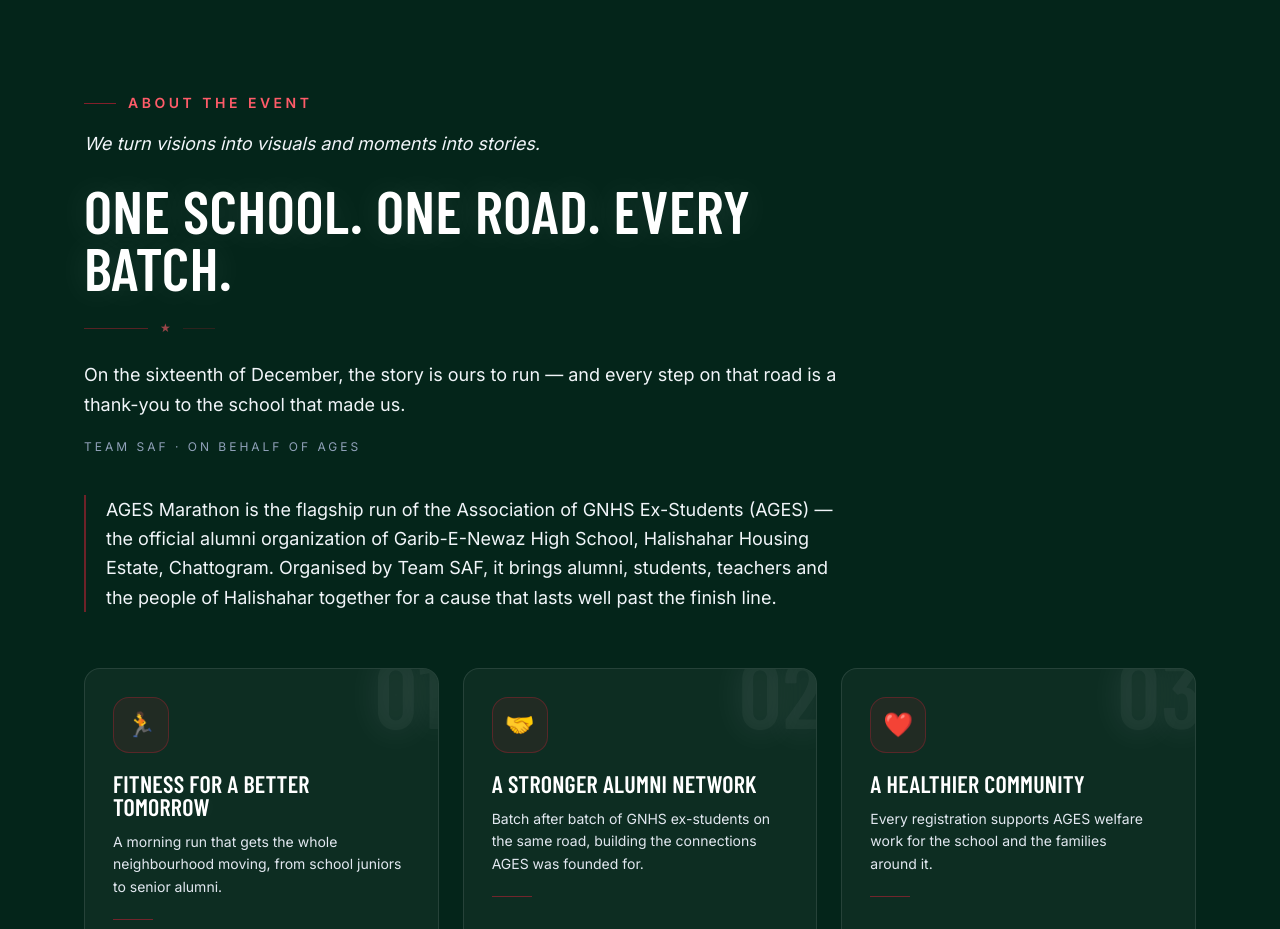
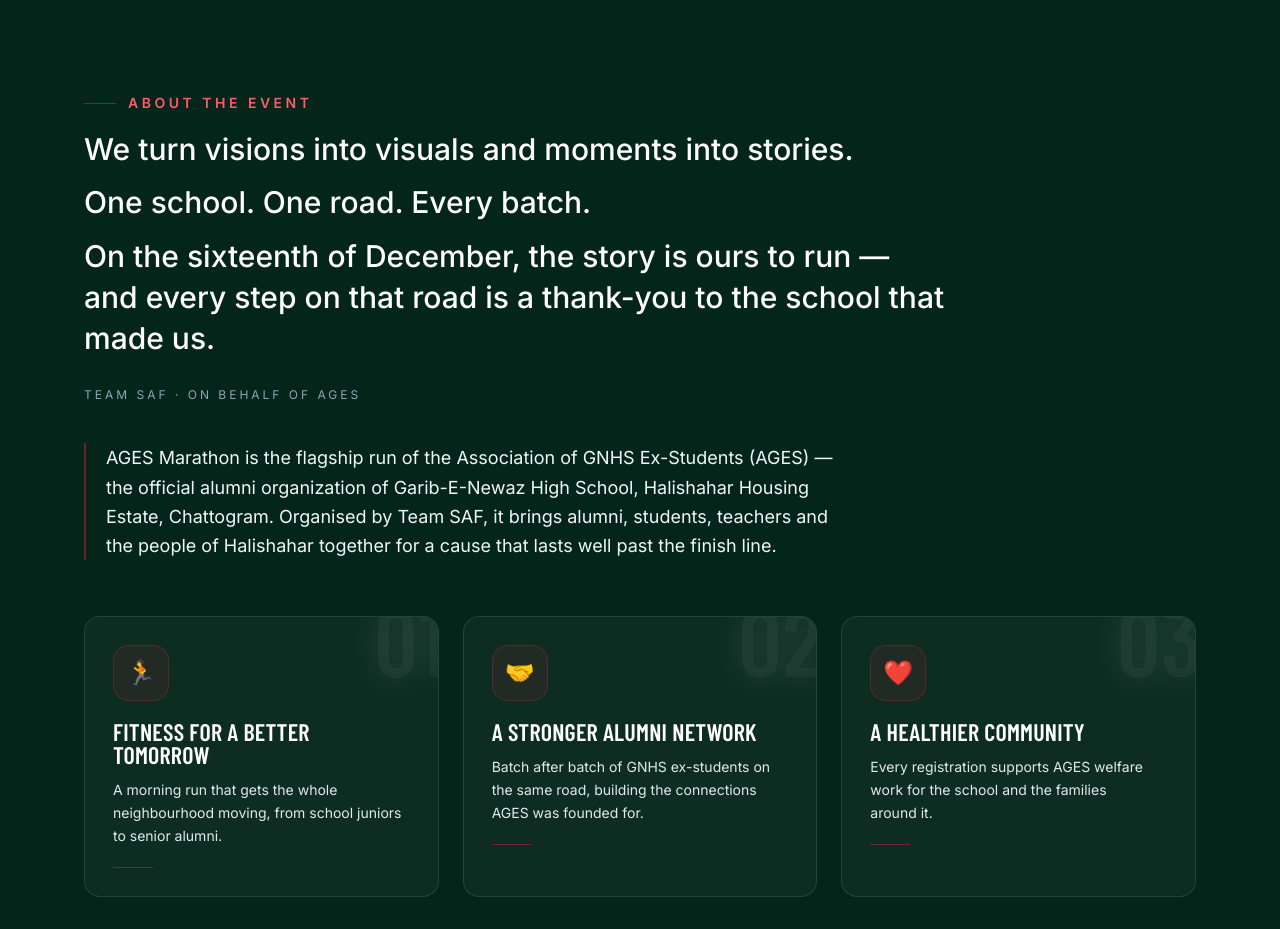
Before and after one commit to agesmarathon/agesmarathon.github.io, a React (Vite) app: page / in a window 1280 px wide. Shown: the part 940-1869 px from the top of the page. Built offline with nearby package versions, Linux system fonts and the light colour scheme; a web font is replaced by a local one.

Commit message:
Read the About quote as one three-line passage
Co-Authored-By: Claude Opus 5 <noreply@anthropic.com>

```diff
--- a/src/components/About.jsx
+++ b/src/components/About.jsx
@@ -22,21 +22,15 @@ const pillars = [
 export function About() {
   return (
     <Section id="about" eyebrow="About the event">
-      {/* the event's own words carry this section instead of a plain heading */}
-      <blockquote className="max-w-3xl">
-        <p className="text-lg italic leading-relaxed text-slate-100">{event.quote.lead}</p>
+      {/* one passage, three lines — same type throughout so it reads as a whole */}
+      <blockquote className="max-w-4xl space-y-3">
+        {event.quote.lines.map((line) => (
+          <p key={line} className="text-xl font-medium leading-snug text-white sm:text-3xl">
+            {line}
+          </p>
+        ))}
 
-        <p className="display mt-6 text-4xl leading-[1.05] text-white sm:text-6xl">{event.quote.text}</p>
-
-        <div className="mt-6 flex items-center gap-3 text-crimson-400/60">
-          <span className="h-px w-16 bg-crimson-500/40" />
-          <span className="text-xs">★</span>
-          <span className="h-px w-8 bg-crimson-500/20" />
-        </div>
-
-        <p className="mt-6 max-w-3xl text-lg leading-relaxed text-slate-100">{event.quote.closer}</p>
-
-        <footer className="mt-5 text-xs uppercase tracking-[0.25em] text-slate-400">
+        <footer className="pt-4 text-xs uppercase tracking-[0.25em] text-slate-400">
           {event.quote.author}
           <span className="text-slate-400"> · </span>
           {event.quote.authorNote}
--- a/src/data/event.js
+++ b/src/data/event.js
@@ -27,13 +27,13 @@ export const event = {
   registrationCloses: '10 December 2026',
   founded: '30 September 2023',
 
-  // The passage shown in the quote band between the gallery and the FAQ.
-  // `text` is set large; lead and closer frame it in smaller type.
+  // The quote that opens the About section: one passage, three lines.
   quote: {
-    lead: 'We turn visions into visuals and moments into stories.',
-    text: 'One school. One road. Every batch.',
-    closer:
+    lines: [
+      'We turn visions into visuals and moments into stories.',
+      'One school. One road. Every batch.',
       'On the sixteenth of December, the story is ours to run — and every step on that road is a thank-you to the school that made us.',
+    ],
     author: 'Team SAF',
     authorNote: 'on behalf of AGES',
   },
```
